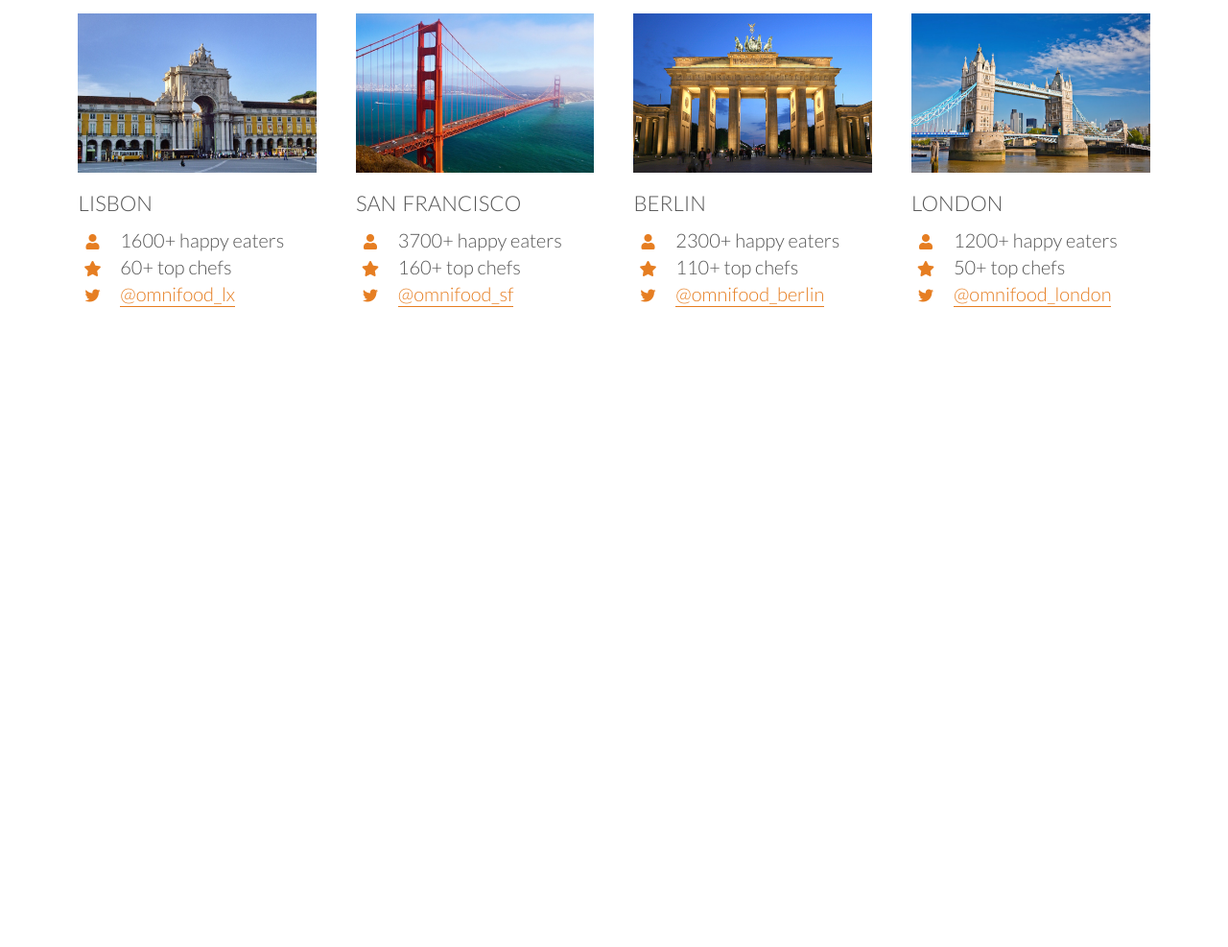
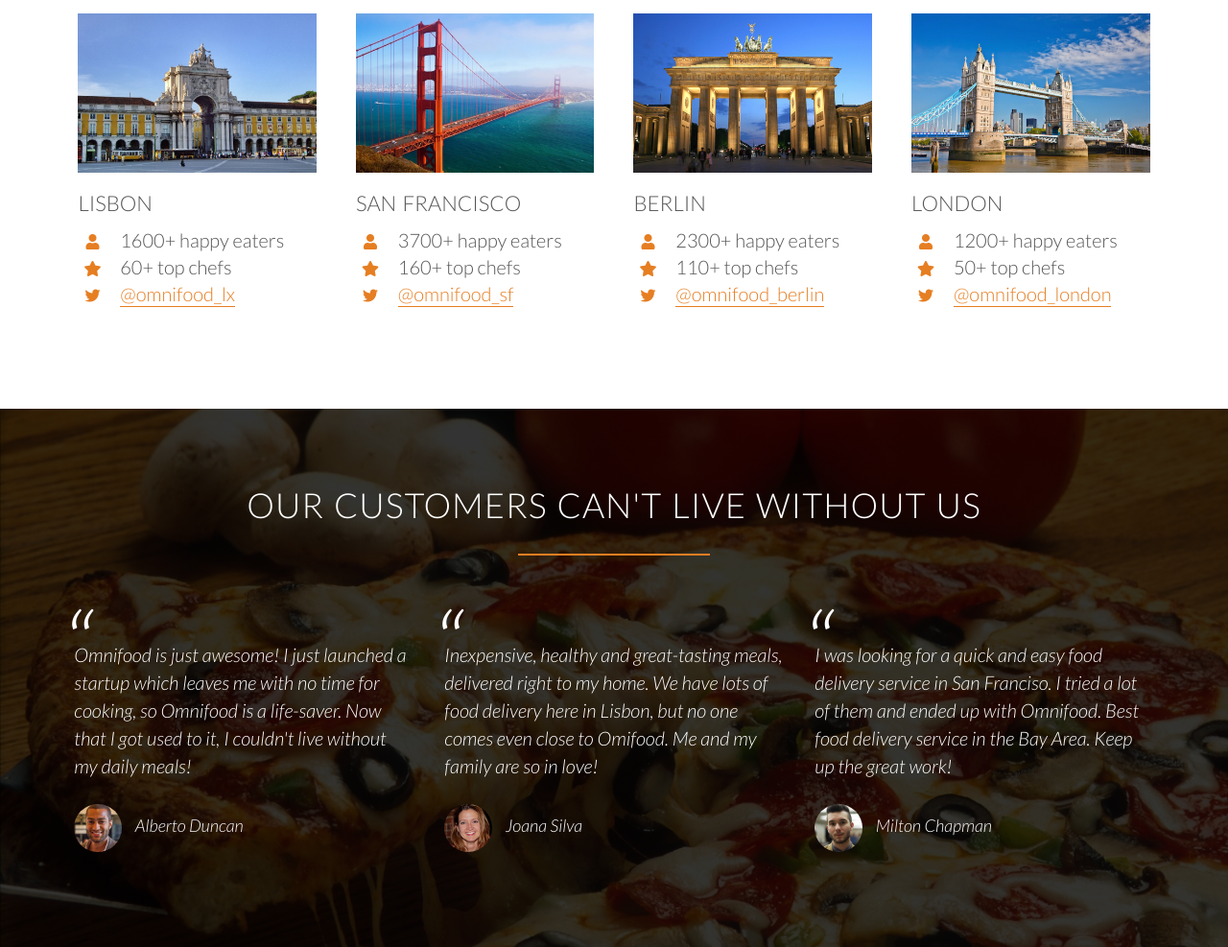
Before and after one commit to jp-agustin/omnifood-website, a plain HTML site: page index.html in a window 1280 px wide. Shown: the part 2950-3937 px from the top of the page at 96% size. Before the commit the page ends 3376 px from the top, so only its background shows below. Drawn offline with Linux system fonts and the light colour scheme.

Commit message:
Added customer testimonials section

```diff
--- a/assets/css/styles.css
+++ b/assets/css/styles.css
@@ -69,6 +69,7 @@
   background-image: linear-gradient(rgba(0, 0, 0, 0.7), rgba(0, 0, 0, 0.7)), url(../img/hero.jpg);
   background-size: cover;
   background-position: center;
+  background-attachment: fixed;
   height: 100vh;
 }
 
@@ -324,4 +325,45 @@
   color: #E67E22;
   font-size: 0.8em;
   line-height: 120%;
-}8
+}
+
+/* --------------------------------------- */
+/* CUSTOMER TESTIMONIALS SECTION */
+/* --------------------------------------- */
+
+blockquote {
+  margin-top: 40px;
+  padding: 2%;
+  position: relative;
+  font-style: italic;
+  line-height: 145%;
+}
+
+blockquote:before {
+  content: "\201C";
+  display: block;
+  position: absolute;
+  top: -5px;
+  left: -5px;
+  font-size: 5.0em;
+}
+
+cite {
+  display: block;
+  font-size: 0.9em;
+  margin-top: 25px;
+}
+
+cite img {
+  height: 50px;
+  border-radius: 50%;
+  margin-right: 10px;
+  vertical-align: middle;
+}
+
+.section-testimonials {
+  background-image: linear-gradient(rgba(0, 0, 0, 0.8), rgba(0, 0, 0, 0.8)), url(../img/back-customers.jpg);
+  background-size: cover;
+  background-attachment: fixed;
+  color: #FFF;
+}
--- a/index.html
+++ b/index.html
@@ -215,5 +215,47 @@
   </div>
 </section>
 
+<section class="section-testimonials">
+  <div class="row">
+    <h2>Our customers can't live without us</h2>
+  </div>
+
+  <div class="row">
+    <div class="col span-1-of-3">
+      <blockquote>
+        Omnifood is just awesome! I just launched a startup which leaves me with no time for cooking, so Omnifood is a life-saver. Now that I got used to it, I couldn't live without my daily meals!
+        <cite>
+          <img src="assets/img/customer-1.jpg">
+          Alberto Duncan
+        </cite>
+      </blockquote>
+    </div>
+    <div class="col span-1-of-3">
+      <blockquote>
+        Inexpensive, healthy and great-tasting meals, delivered right to my home. We have lots of food delivery here in Lisbon, but no one comes even close to Omifood. Me and my family are so in love!
+        <cite>
+          <img src="assets/img/customer-2.jpg">
+          Joana Silva
+        </cite>
+      </blockquote>
+    </div>
+    <div class="col span-1-of-3">
+      <blockquote>
+        I was looking for a quick and easy food delivery service in San Franciso. I tried a lot of them and ended up with Omnifood. Best food delivery service in the Bay Area. Keep up the great work!
+        <cite>
+          <img src="assets/img/customer-3.jpg">
+          Milton Chapman
+        </cite>
+      </blockquote>
+    </div>
+  </div>
+</section>
+
 </body>
 </html>
+
+<!--
+
+
+
+ -->
```
